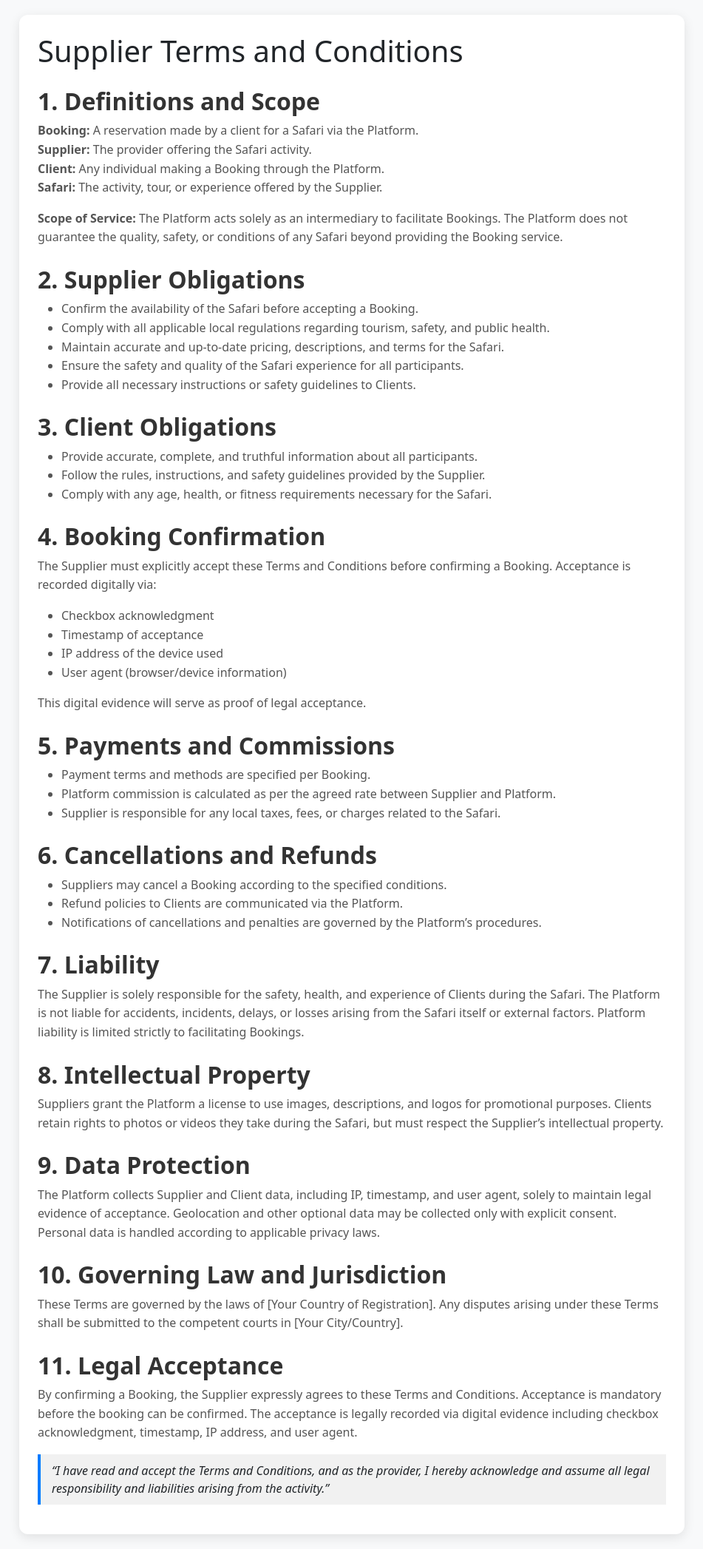
After one commit to pedrotenza/toursafariafrica.com, a Django app: template root/app/templates/app/provider_terms_and_conditions.html in a window 1280 px wide. The commit adds this page. Shown: the whole page at 74% size, without its empty margins (164-1115 px from the left). Run offline with Django 5.2, Linux system fonts and the light colour scheme; the template is opened without the code that fills it, so the values that code supplies are empty.

Commit message:
Add complete Supplier Terms and Conditions template

```diff
--- a/root/app/templates/app/confirm_booking.html
+++ b/root/app/templates/app/confirm_booking.html
@@ -201,7 +201,7 @@
                             <div class="form-check mb-3">
                                 <input class="form-check-input" type="checkbox" name="accept_terms" value="accepted" id="termsCheckbox" required>
                                 <label class="form-check-label" for="termsCheckbox">
-                                    I have read and accept the <a href="/terms-and-conditions" target="_blank">Terms and Conditions</a>, and I hereby acknowledge and assume all legal responsibility and liabilities arising from the activity.
+                                    I have read and accept the <a href="{{ provider_terms_url }}" target="_blank">Terms and Conditions</a>, and I hereby acknowledge and assume all legal responsibility and liabilities arising from the activity.
                                 </label>
                             </div>
 
--- /dev/null
+++ b/root/app/templates/app/provider_terms_and_conditions.html
@@ -0,0 +1,126 @@
+<!DOCTYPE html>
+<html lang="en">
+<head>
+    <meta charset="UTF-8">
+    <meta name="viewport" content="width=device-width, initial-scale=1.0">
+    <title>Supplier Terms and Conditions</title>
+    <link href="https://cdn.jsdelivr.net/npm/bootstrap@5.3.0/dist/css/bootstrap.min.css" rel="stylesheet">
+    <style>
+        body {
+            background-color: #f8f9fa;
+            min-height: 100vh;
+            padding: 20px;
+        }
+        .terms-card {
+            max-width: 900px;
+            margin: auto;
+            background-color: #fff;
+            padding: 25px;
+            border-radius: 12px;
+            box-shadow: 0 4px 15px rgba(0,0,0,0.1);
+        }
+        h2 {
+            margin-top: 25px;
+            font-weight: 700;
+            color: #333;
+        }
+        p, li {
+            line-height: 1.6;
+            color: #555;
+        }
+        blockquote {
+            background-color: #f1f1f1;
+            border-left: 4px solid #007BFF;
+            padding: 10px 15px;
+            font-style: italic;
+            margin: 15px 0;
+        }
+    </style>
+</head>
+<body>
+    <div class="terms-card">
+        <h1>Supplier Terms and Conditions</h1>
+
+        <h2>1. Definitions and Scope</h2>
+        <p>
+            <strong>Booking:</strong> A reservation made by a client for a Safari via the Platform.<br>
+            <strong>Supplier:</strong> The provider offering the Safari activity.<br>
+            <strong>Client:</strong> Any individual making a Booking through the Platform.<br>
+            <strong>Safari:</strong> The activity, tour, or experience offered by the Supplier.
+        </p>
+        <p>
+            <strong>Scope of Service:</strong> The Platform acts solely as an intermediary to facilitate Bookings. The Platform does not guarantee the quality, safety, or conditions of any Safari beyond providing the Booking service.
+        </p>
+
+        <h2>2. Supplier Obligations</h2>
+        <ul>
+            <li>Confirm the availability of the Safari before accepting a Booking.</li>
+            <li>Comply with all applicable local regulations regarding tourism, safety, and public health.</li>
+            <li>Maintain accurate and up-to-date pricing, descriptions, and terms for the Safari.</li>
+            <li>Ensure the safety and quality of the Safari experience for all participants.</li>
+            <li>Provide all necessary instructions or safety guidelines to Clients.</li>
+        </ul>
+
+        <h2>3. Client Obligations</h2>
+        <ul>
+            <li>Provide accurate, complete, and truthful information about all participants.</li>
+            <li>Follow the rules, instructions, and safety guidelines provided by the Supplier.</li>
+            <li>Comply with any age, health, or fitness requirements necessary for the Safari.</li>
+        </ul>
+
+        <h2>4. Booking Confirmation</h2>
+        <p>
+            The Supplier must explicitly accept these Terms and Conditions before confirming a Booking. Acceptance is recorded digitally via:
+        </p>
+        <ul>
+            <li>Checkbox acknowledgment</li>
+            <li>Timestamp of acceptance</li>
+            <li>IP address of the device used</li>
+            <li>User agent (browser/device information)</li>
+        </ul>
+        <p>This digital evidence will serve as proof of legal acceptance.</p>
+
+        <h2>5. Payments and Commissions</h2>
+        <ul>
+            <li>Payment terms and methods are specified per Booking.</li>
+            <li>Platform commission is calculated as per the agreed rate between Supplier and Platform.</li>
+            <li>Supplier is responsible for any local taxes, fees, or charges related to the Safari.</li>
+        </ul>
+
+        <h2>6. Cancellations and Refunds</h2>
+        <ul>
+            <li>Suppliers may cancel a Booking according to the specified conditions.</li>
+            <li>Refund policies to Clients are communicated via the Platform.</li>
+            <li>Notifications of cancellations and penalties are governed by the Platform’s procedures.</li>
+        </ul>
+
+        <h2>7. Liability</h2>
+        <p>
+            The Supplier is solely responsible for the safety, health, and experience of Clients during the Safari. The Platform is not liable for accidents, incidents, delays, or losses arising from the Safari itself or external factors. Platform liability is limited strictly to facilitating Bookings.
+        </p>
+
+        <h2>8. Intellectual Property</h2>
+        <p>
+            Suppliers grant the Platform a license to use images, descriptions, and logos for promotional purposes. Clients retain rights to photos or videos they take during the Safari, but must respect the Supplier’s intellectual property.
+        </p>
+
+        <h2>9. Data Protection</h2>
+        <p>
+            The Platform collects Supplier and Client data, including IP, timestamp, and user agent, solely to maintain legal evidence of acceptance. Geolocation and other optional data may be collected only with explicit consent. Personal data is handled according to applicable privacy laws.
+        </p>
+
+        <h2>10. Governing Law and Jurisdiction</h2>
+        <p>
+            These Terms are governed by the laws of [Your Country of Registration]. Any disputes arising under these Terms shall be submitted to the competent courts in [Your City/Country].
+        </p>
+
+        <h2>11. Legal Acceptance</h2>
+        <p>
+            By confirming a Booking, the Supplier expressly agrees to these Terms and Conditions. Acceptance is mandatory before the booking can be confirmed. The acceptance is legally recorded via digital evidence including checkbox acknowledgment, timestamp, IP address, and user agent.
+        </p>
+        <blockquote>
+            “I have read and accept the Terms and Conditions, and as the provider, I hereby acknowledge and assume all legal responsibility and liabilities arising from the activity.”
+        </blockquote>
+    </div>
+</body>
+</html>
--- a/root/app/urls.py
+++ b/root/app/urls.py
@@ -12,18 +12,14 @@ urlpatterns = [
     # ==============================
     # Gestión de reservas (Booking)
     # ==============================
-    # VISTA ADMIN/PROVEEDOR - SIN precios
     path('booking/confirm/<int:booking_id>/', views.confirm_booking, name='confirm_booking'),
+    path('booking/cancel/<int:booking_id>/', views.cancel_booking, name='cancel_booking'),
+    path('booking/confirmed/<str:booking_number>/', views.booking_confirmed, name='booking_confirmed'),
+    path('booking/cancelled/<str:booking_number>/', views.booking_cancelled, name='booking_cancelled'),
+    path('confirm/<int:booking_id>/', views.confirm_booking, name='confirm_booking_short'),
 
-    # VISTA ADMIN/PROVEEDOR - SIN precios
-    path('booking/cancel/<int:booking_id>/', views.cancel_booking, name='cancel_booking'),
-
-    # VISTA CLIENTE - CON precios
-    path('booking/confirmed/<str:booking_number>/', views.booking_confirmed, name='booking_confirmed'),
-
-    # ✅ AÑADE ESTA LÍNEA FALTANTE:
-    path('booking/cancelled/<str:booking_number>/', views.booking_cancelled, name='booking_cancelled'),
-
-    # VISTA ADMIN/PROVEEDOR - SIN precios (alias corto)
-    path('confirm/<int:booking_id>/', views.confirm_booking, name='confirm_booking_short'),
+    # ==============================
+    # Términos del proveedor (archivo físico)
+    # ==============================
+    path('provider-terms/<int:booking_id>/', views.provider_terms_view, name='provider_terms'),
 ]
```
Also changed, not shown: root/app/views.py (+15 -11 lines).
